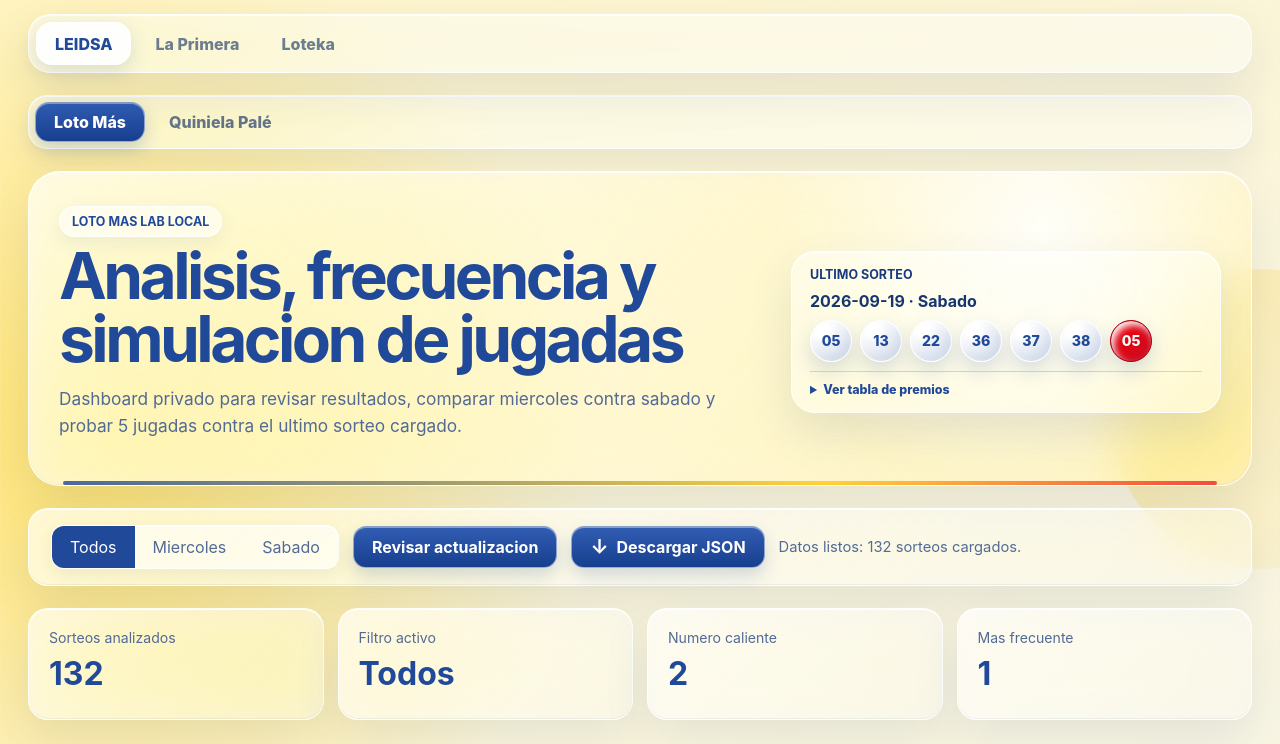
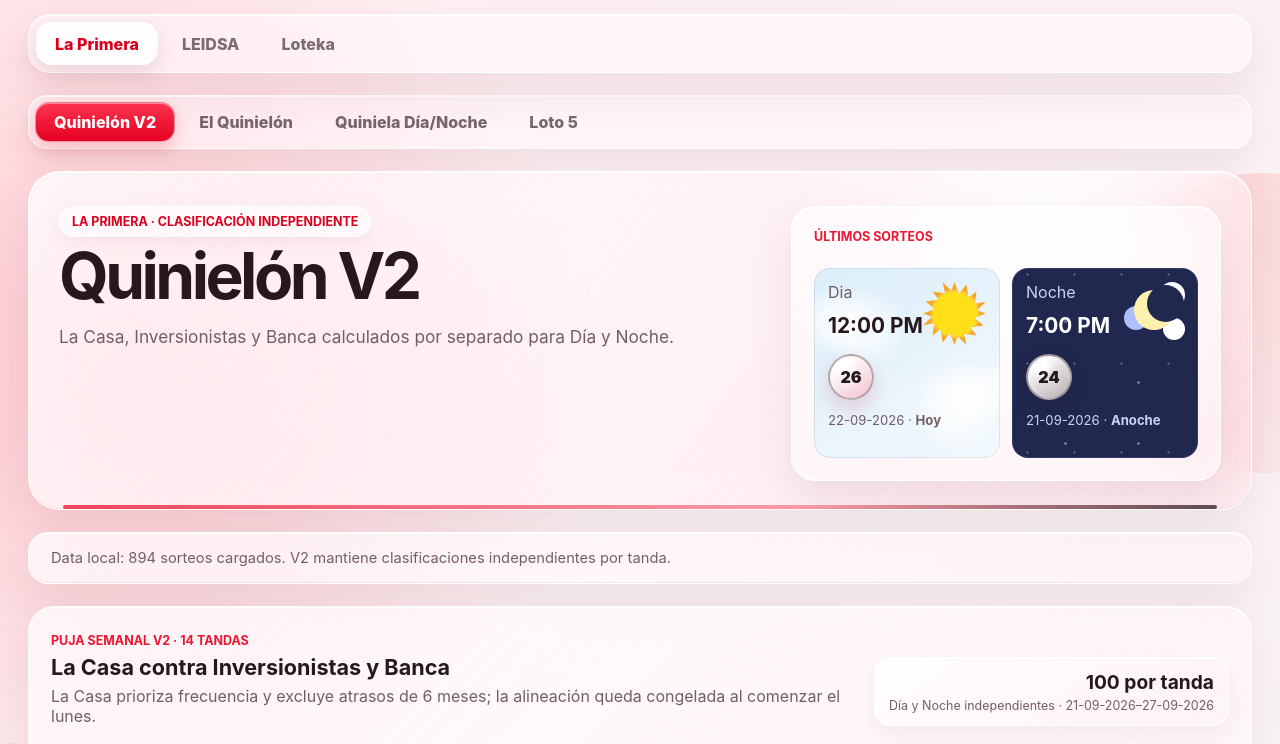
Before and after one commit to LuisManon/AnalisisDiario, a Next.js app: page / in a window 1280 px wide. Shown: the top 744 px of the page. Built offline with nearby package versions, Linux system fonts and the light colour scheme.

Commit message:
Open La Primera Quinielon V2 by default

```diff
--- a/components/AppShell.tsx
+++ b/components/AppShell.tsx
@@ -1,6 +1,6 @@
 "use client";
 
-import { useEffect, useState } from "react";
+import { useState } from "react";
 import { DashboardClient } from "./DashboardClient";
 import { LaPrimeraDashboard } from "./LaPrimeraDashboard";
 import { LotekaRepartideraDashboard } from "./LotekaRepartideraDashboard";
@@ -19,26 +19,20 @@ type AppShellProps = {
 type ActiveTab = "loto" | "quiniela" | "primera" | "loteka";
 
 export function AppShell({ lotoResults, laPrimeraResults, laPrimeraQuinielaResults, laPrimeraLoto5Results, lotekaRepartideraResults, quinielaPaleResults }: AppShellProps) {
-  const [activeTab, setActiveTab] = useState<ActiveTab>("loto");
-
-  useEffect(() => {
-    const stored = window.localStorage.getItem("activeLotteryTab");
-    if (stored === "loto" || stored === "quiniela" || stored === "primera" || stored === "loteka") setActiveTab(stored);
-  }, []);
+  const [activeTab, setActiveTab] = useState<ActiveTab>("primera");
 
   function changeTab(tab: ActiveTab) {
     setActiveTab(tab);
-    window.localStorage.setItem("activeLotteryTab", tab);
   }
 
   return (
     <div className={`appShell ${activeTab === "primera" ? "primeraShell" : activeTab === "loteka" ? "lotekaShell" : "lotoShell"}`}>
       <nav className="appTabs" aria-label="Secciones de analisis">
+        <button className={activeTab === "primera" ? "active primeraTab" : "primeraTab"} onClick={() => changeTab("primera")}>
+          La Primera
+        </button>
         <button className={activeTab === "loto" || activeTab === "quiniela" ? "active leidsaTab" : "leidsaTab"} onClick={() => changeTab("loto")}>
           LEIDSA
-        </button>
-        <button className={activeTab === "primera" ? "active primeraTab" : "primeraTab"} onClick={() => changeTab("primera")}>
-          La Primera
         </button>
         <button className={activeTab === "loteka" ? "active lotekaTab" : "lotekaTab"} onClick={() => changeTab("loteka")}>
           Loteka
--- a/components/LaPrimeraDashboard.tsx
+++ b/components/LaPrimeraDashboard.tsx
@@ -203,7 +203,7 @@ function QuinielonBall({ number, tone = "red", winner = false }: { number: numbe
 
 export function LaPrimeraDashboard({ initialData }: Props) {
   const [data, setData] = useState(initialData);
-  const [product, setProduct] = useState<LaPrimeraProduct>("quinielon");
+  const [product, setProduct] = useState<LaPrimeraProduct>("quinielon-v2");
   const [isPageLoading, setIsPageLoading] = useState(true);
   const [status, setStatus] = useState(`Data local: ${initialData.results.length} sorteos cargados.`);
   const [session, setSession] = useState<LaPrimeraFilter>("todos");
@@ -604,8 +604,8 @@ export function LaPrimeraDashboard({ initialData }: Props) {
 function ProductSwitch({ product, onChange }: { product: LaPrimeraProduct; onChange: (product: LaPrimeraProduct) => void }) {
   return (
     <nav className="primeraProductSwitch" aria-label="Producto de La Primera">
+      <button className={product === "quinielon-v2" ? "active" : ""} onClick={() => onChange("quinielon-v2")}>Quinielón V2</button>
       <button className={product === "quinielon" ? "active" : ""} onClick={() => onChange("quinielon")}>El Quinielón</button>
-      <button className={product === "quinielon-v2" ? "active" : ""} onClick={() => onChange("quinielon-v2")}>Quinielón V2</button>
       <button className={product === "quiniela" ? "active" : ""} onClick={() => onChange("quiniela")}>Quiniela Día/Noche</button>
       <button className={product === "loto5" ? "active" : ""} onClick={() => onChange("loto5")}>Loto 5</button>
     </nav>
```
